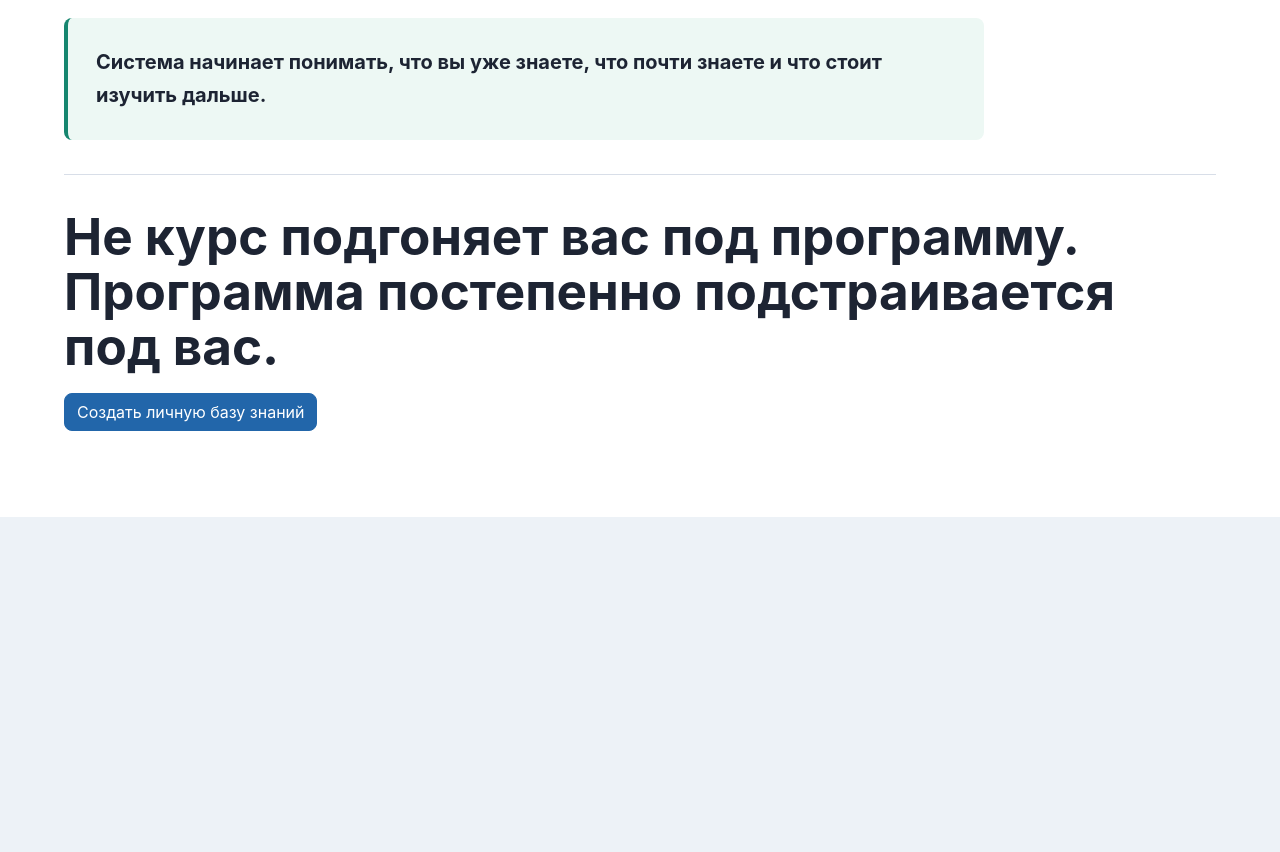
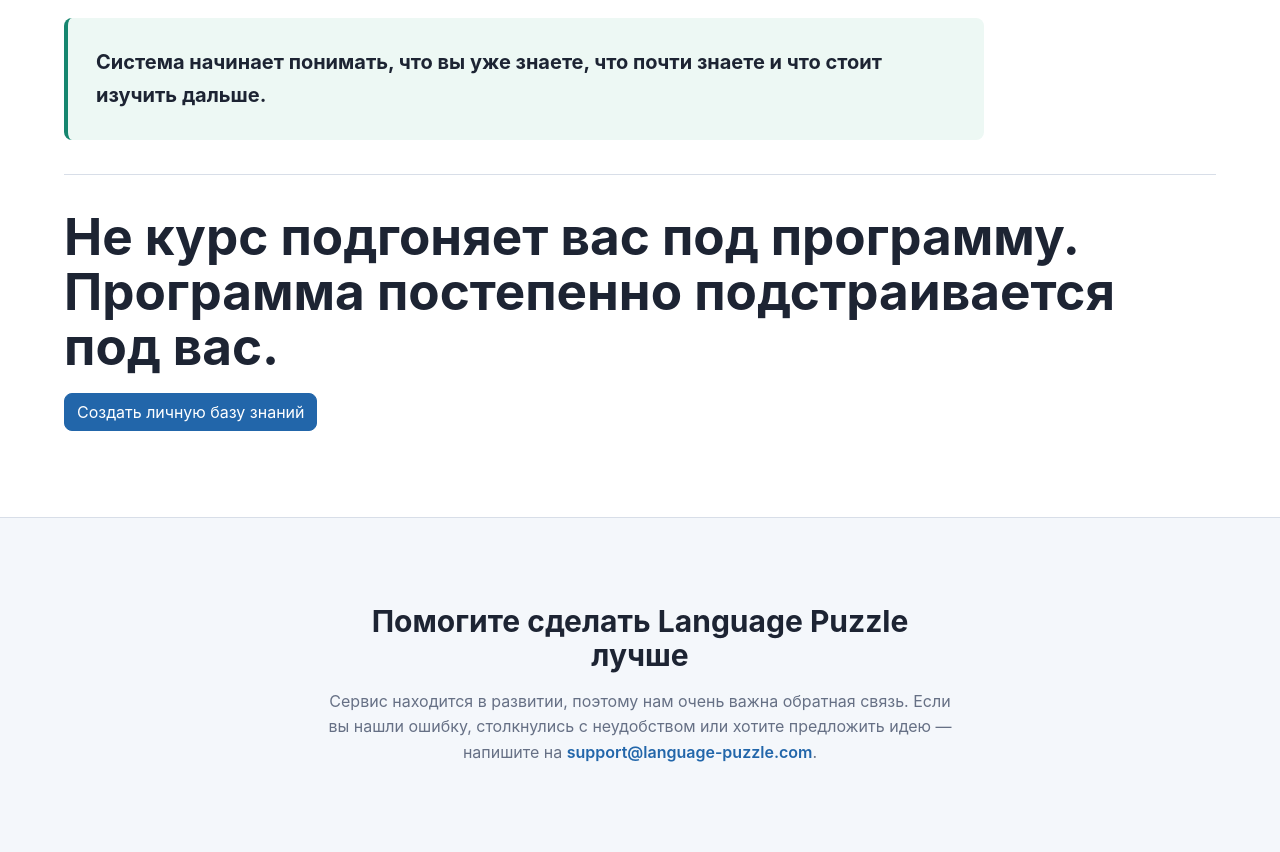
Before and after one commit to orlovyv/language-puzzle, a plain HTML site: page public/index.html in a window 1280 px wide. Shown: the part 2459-3311 px from the top of the page. Before the commit the page ends 2976 px from the top, so only its background shows below. Drawn offline with Linux system fonts and the light colour scheme; no server answers.

Commit message:
Add contact blocks to landing page and settings
Add a feedback/contacts band at the bottom of the landing page and a
'Связаться с нами' card on Settings (above the donation block), both linking
to support@language-puzzle.com.

Co-Authored-By: Claude Opus 4.8 <noreply@anthropic.com>

```diff
--- a/public/js/views/settings.js
+++ b/public/js/views/settings.js
@@ -23,6 +23,12 @@ export function renderSettings() {
     ${renderHeader("Настройки", "Языки MVP и учетная запись.")}
     ${mustChange ? `<section class="card notice must-change-banner">Вы вошли по временному паролю. Смените его ниже.</section>` : ""}
       ${state.uiMode === "mobile" ? `<section class="card settings-card"><h2 class="settings-menu-title">Меню</h2><div class="settings-menu">${adminMenuLink}<a class="settings-menu-link" data-link href="/premium"><span class="nav-icon">★</span><span>${donationMode ? "Поддержать" : "Premium"}</span></a><a class="settings-menu-link" data-link href="/help"><span class="nav-icon">?</span><span>Help</span></a><a class="settings-menu-link" data-link href="/words"><span class="nav-icon">≡</span><span>Words</span></a><button type="button" class="settings-menu-link" data-ui-mode="desktop"><span class="nav-icon">🖥</span><span>Desktop</span></button></div></section>` : ""}
+    <section class="card settings-card contacts-card">
+      <h2 class="settings-menu-title">Связаться с нами</h2>
+      <p class="subtle">Если у вас есть вопросы, предложения или вы заметили ошибку в работе сервиса, напишите нам:</p>
+      <a class="contacts-email" href="mailto:support@language-puzzle.com">support@language-puzzle.com</a>
+      <p class="subtle">Мы особенно ценим сообщения с описанием проблемы: что вы пытались сделать, какой результат ожидали и что произошло на самом деле. Это помогает быстрее находить ошибки и улучшать Language Puzzle.</p>
+    </section>
     <section class="card settings-card subscription-row">
       ${donationMode
         ? `<div><h2 class="settings-menu-title">Поддержать разработчика</h2><p class="subtle">ИИ-функции включены для всех. Если проект полезен — поддержите его развитие.</p></div>
--- a/public/js/views/static.js
+++ b/public/js/views/static.js
@@ -263,6 +263,12 @@ export function renderLanding() {
           ${landingFinalAction}
         </div>
       </section>
+      <section class="landing-contacts">
+        <div class="landing-contacts-inner">
+          <h2>Помогите сделать Language Puzzle лучше</h2>
+          <p>Сервис находится в развитии, поэтому нам очень важна обратная связь. Если вы нашли ошибку, столкнулись с неудобством или хотите предложить идею — напишите на <a class="contacts-email" href="mailto:support@language-puzzle.com">support@language-puzzle.com</a>.</p>
+        </div>
+      </section>
     </main>
   `;
 }
--- a/public/styles.css
+++ b/public/styles.css
@@ -1262,6 +1262,45 @@ textarea {
   justify-items: start;
   border-top: 1px solid var(--line);
   padding-top: 34px;
+}
+
+.landing-contacts {
+  background: var(--soft);
+  border-top: 1px solid var(--line);
+  padding: clamp(42px, 7vw, 86px) clamp(18px, 5vw, 64px);
+  display: flex;
+  justify-content: center;
+  text-align: center;
+}
+
+.landing-contacts-inner {
+  max-width: 640px;
+  display: grid;
+  gap: 16px;
+}
+
+.landing-contacts h2 {
+  margin: 0;
+  font-size: clamp(22px, 2.6vw, 30px);
+  line-height: 1.15;
+}
+
+.landing-contacts p {
+  margin: 0;
+  color: var(--muted);
+  line-height: 1.6;
+  font-size: 16px;
+}
+
+.contacts-email {
+  color: var(--accent);
+  font-weight: 600;
+  text-decoration: none;
+  word-break: break-word;
+}
+
+.contacts-email:hover {
+  text-decoration: underline;
 }
 
 .help-page {
@@ -2000,6 +2039,9 @@ textarea {
 .premium-features li { color: #3b4b5c; }
 .premium-history-title { margin: 8px 0 0; font-size: 1rem; }
 .subscription-row { display: flex; align-items: center; justify-content: space-between; gap: 16px; }
+.contacts-card { display: grid; gap: 10px; }
+.contacts-card .contacts-email { font-size: 17px; justify-self: start; }
+.contacts-card p { margin: 0; }
 .donation-form { display: flex; flex-direction: column; gap: 12px; align-items: flex-start; }
 .donation-form .label { max-width: 220px; }
 .donation-form input[type="number"] { width: 100%; }
```
